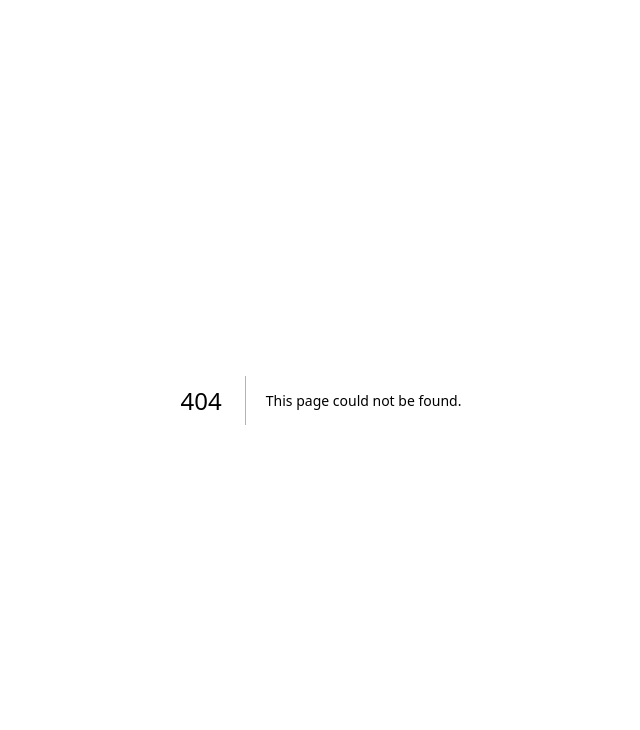
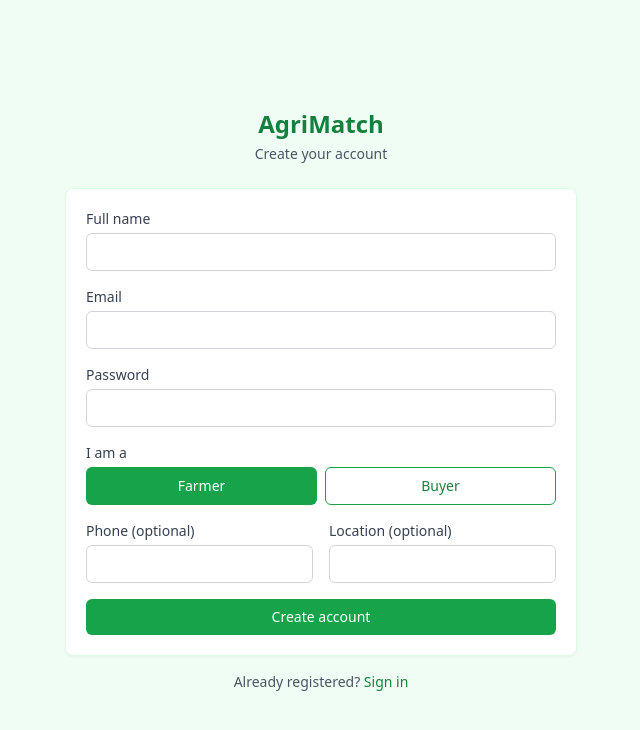
Before and after one commit to Raufnarejo505/AgriMatch---A-Web-Based-Farmer-Buyer-Marketplace, a Next.js app in the folder frontend/: page /register in a window 1280 px wide. Before the commit this address had no page. Shown: the top 730 px of the page, without its empty margins (319-959 px from the left). Built offline with nearby package versions, Linux system fonts and the light colour scheme; no server answers.

Commit message:
feat(frontend): build login and registration pages

```diff
--- /dev/null
+++ b/frontend/src/app/login/page.tsx
@@ -0,0 +1,79 @@
+"use client";
+
+import { FormEvent, useState } from "react";
+import Link from "next/link";
+import { useRouter } from "next/navigation";
+
+import Button from "@/components/Button";
+import Card from "@/components/Card";
+import Input from "@/components/Input";
+import { ErrorMessage } from "@/components/States";
+import { ApiError, api } from "@/lib/api";
+import { roleHome, setAuth } from "@/lib/auth";
+import type { AuthResponse } from "@/types";
+
+export default function LoginPage() {
+  const router = useRouter();
+  const [email, setEmail] = useState("");
+  const [password, setPassword] = useState("");
+  const [error, setError] = useState("");
+  const [loading, setLoading] = useState(false);
+
+  async function onSubmit(event: FormEvent<HTMLFormElement>) {
+    event.preventDefault();
+    setError("");
+    setLoading(true);
+    try {
+      const data = await api.post<AuthResponse>("/api/auth/login", { email, password });
+      setAuth(data.access_token, data.user);
+      router.replace(roleHome[data.user.role]);
+    } catch (err) {
+      setError(err instanceof ApiError ? err.message : "Unable to sign in");
+    } finally {
+      setLoading(false);
+    }
+  }
+
+  return (
+    <div className="flex min-h-screen items-center justify-center px-4 py-10">
+      <div className="w-full max-w-md">
+        <div className="mb-6 text-center">
+          <h1 className="text-2xl font-bold text-green-700">AgriMatch</h1>
+          <p className="mt-1 text-sm text-gray-600">Sign in to your account</p>
+        </div>
+        <Card>
+          <form onSubmit={onSubmit} className="space-y-4">
+            {error && <ErrorMessage message={error} />}
+            <Input
+              label="Email"
+              name="email"
+              type="email"
+              autoComplete="email"
+              required
+              value={email}
+              onChange={(event) => setEmail(event.target.value)}
+            />
+            <Input
+              label="Password"
+              name="password"
+              type="password"
+              autoComplete="current-password"
+              required
+              value={password}
+              onChange={(event) => setPassword(event.target.value)}
+            />
+            <Button type="submit" className="w-full" disabled={loading}>
+              {loading ? "Signing in..." : "Sign in"}
+            </Button>
+          </form>
+        </Card>
+        <p className="mt-4 text-center text-sm text-gray-600">
+          No account?{" "}
+          <Link href="/register" className="font-medium text-green-700 hover:underline">
+            Register
+          </Link>
+        </p>
+      </div>
+    </div>
+  );
+}
--- /dev/null
+++ b/frontend/src/app/register/page.tsx
@@ -0,0 +1,136 @@
+"use client";
+
+import { FormEvent, useState } from "react";
+import Link from "next/link";
+import { useRouter } from "next/navigation";
+
+import Button from "@/components/Button";
+import Card from "@/components/Card";
+import Input from "@/components/Input";
+import { ErrorMessage } from "@/components/States";
+import { ApiError, api } from "@/lib/api";
+import { roleHome, setAuth } from "@/lib/auth";
+import type { AuthResponse, SignupRole } from "@/types";
+
+export default function RegisterPage() {
+  const router = useRouter();
+  const [name, setName] = useState("");
+  const [email, setEmail] = useState("");
+  const [password, setPassword] = useState("");
+  const [role, setRole] = useState<SignupRole>("farmer");
+  const [phone, setPhone] = useState("");
+  const [location, setLocation] = useState("");
+  const [error, setError] = useState("");
+  const [loading, setLoading] = useState(false);
+
+  async function onSubmit(event: FormEvent<HTMLFormElement>) {
+    event.preventDefault();
+    setError("");
+    if (password.length < 8) {
+      setError("Password must be at least 8 characters");
+      return;
+    }
+    setLoading(true);
+    try {
+      const data = await api.post<AuthResponse>("/api/auth/register", {
+        name,
+        email,
+        password,
+        role,
+        phone: phone || null,
+        location: location || null,
+      });
+      setAuth(data.access_token, data.user);
+      router.replace(roleHome[data.user.role]);
+    } catch (err) {
+      setError(err instanceof ApiError ? err.message : "Unable to register");
+    } finally {
+      setLoading(false);
+    }
+  }
+
+  return (
+    <div className="flex min-h-screen items-center justify-center px-4 py-10">
+      <div className="w-full max-w-lg">
+        <div className="mb-6 text-center">
+          <h1 className="text-2xl font-bold text-green-700">AgriMatch</h1>
+          <p className="mt-1 text-sm text-gray-600">Create your account</p>
+        </div>
+        <Card>
+          <form onSubmit={onSubmit} className="space-y-4">
+            {error && <ErrorMessage message={error} />}
+            <Input
+              label="Full name"
+              name="name"
+              required
+              minLength={2}
+              value={name}
+              onChange={(event) => setName(event.target.value)}
+            />
+            <Input
+              label="Email"
+              name="email"
+              type="email"
+              autoComplete="email"
+              required
+              value={email}
+              onChange={(event) => setEmail(event.target.value)}
+            />
+            <Input
+              label="Password"
+              name="password"
+              type="password"
+              autoComplete="new-password"
+              required
+              minLength={8}
+              value={password}
+              onChange={(event) => setPassword(event.target.value)}
+            />
+            <div>
+              <span className="mb-1 block text-sm font-medium text-gray-700">I am a</span>
+              <div className="grid grid-cols-2 gap-2">
+                <Button
+                  type="button"
+                  variant={role === "farmer" ? "primary" : "secondary"}
+                  onClick={() => setRole("farmer")}
+                >
+                  Farmer
+                </Button>
+                <Button
+                  type="button"
+                  variant={role === "buyer" ? "primary" : "secondary"}
+                  onClick={() => setRole("buyer")}
+                >
+                  Buyer
+                </Button>
+              </div>
+            </div>
+            <div className="grid gap-4 sm:grid-cols-2">
+              <Input
+                label="Phone (optional)"
+                name="phone"
+                value={phone}
+                onChange={(event) => setPhone(event.target.value)}
+              />
+              <Input
+                label="Location (optional)"
+                name="location"
+                value={location}
+                onChange={(event) => setLocation(event.target.value)}
+              />
+            </div>
+            <Button type="submit" className="w-full" disabled={loading}>
+              {loading ? "Creating account..." : "Create account"}
+            </Button>
+          </form>
+        </Card>
+        <p className="mt-4 text-center text-sm text-gray-600">
+          Already registered?{" "}
+          <Link href="/login" className="font-medium text-green-700 hover:underline">
+            Sign in
+          </Link>
+        </p>
+      </div>
+    </div>
+  );
+}
```
